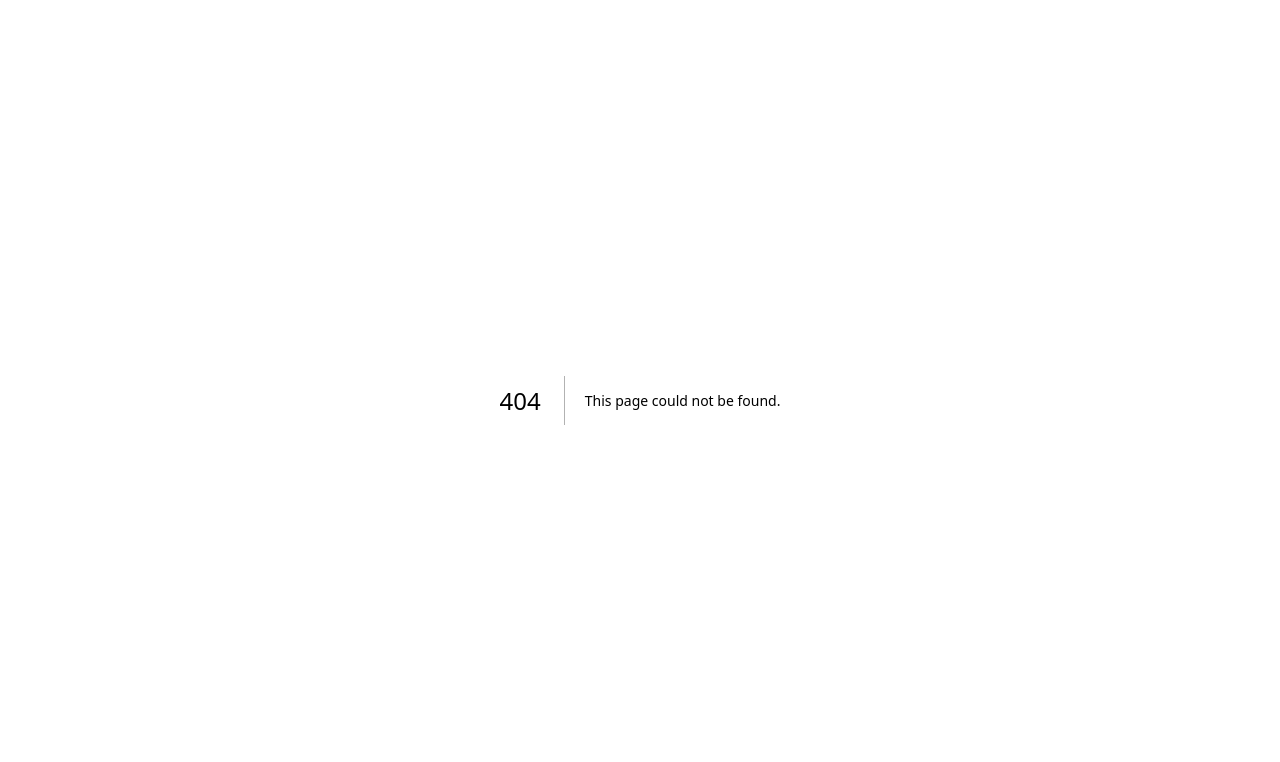
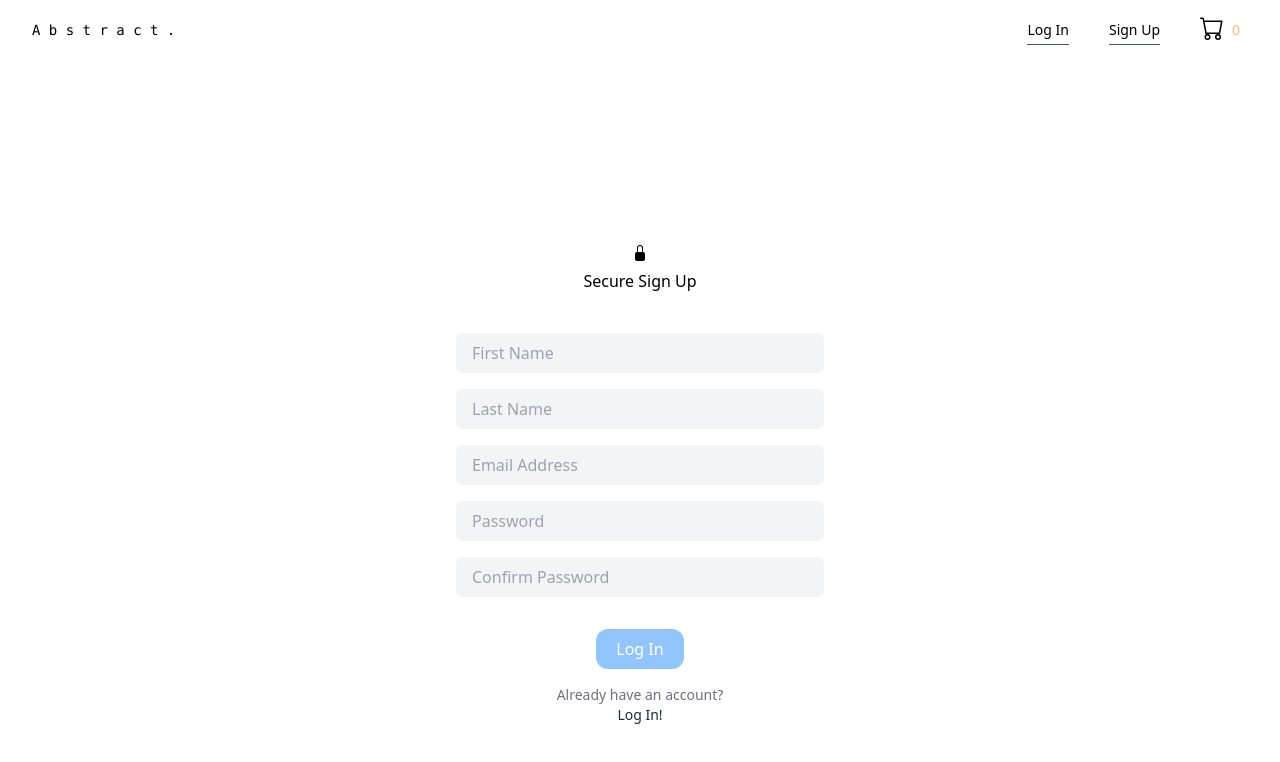
Before and after one commit to knlrvr/abstract, a Next.js app: page /signup in a window 1280 px wide. Before the commit this address had no page. Shown: the top 762 px of the page. Built offline with nearby package versions, Linux system fonts and the light colour scheme.

Commit message:
new pages

```diff
--- a/components/Navbar.js
+++ b/components/Navbar.js
@@ -11,19 +11,30 @@ export default function Navbar() {
 
     return (
         <nav className="nav mt-2 py-2 px-4 md:px-8 lg:px-8 flex justify-between w-full">
+            <Link href="/">
             <h1 className="text-sm py-1 font-mono">
                 A b s t r a c t .
             </h1>
-            <ul className="flex text-2xl space-x-4 mr-6 md:space-x-6 lg:space-x-8">
+            </Link>
+            <ul className="flex text-2xl space-x-6 mr-6 md:space-x-8 lg:space-x-10">
               <li>
-                <Link href='/'>
-                    <BsHouse />
+                <Link href='/login'>
+                    <p className="text-xs md:text-sm py-1 border-b border-gray-600">
+                        Log In
+                    </p>
+                </Link>
+              </li>
+              <li>
+                <Link href='/signup'>
+                    <p className="text-xs md:text-sm py-1 border-b border-gray-600">
+                        Sign Up
+                    </p>
                 </Link>
               </li>
               <li>
                 <Link href='/cart'>
                     <BsCart />
-                    <span className="cart text-sm absolute top-5 font-mono right-6 md:right-10">
+                    <span className="cart text-orange-300 text-sm absolute top-5 right-6 md:right-10">
                         {selectedProducts.length}
                     </span>
                 </Link>
--- a/components/Product.js
+++ b/components/Product.js
@@ -1,6 +1,11 @@
 import Image from 'next/image'
-import { useContext } from 'react';
-import { AiOutlinePlus } from 'react-icons/ai';
+import { useContext, useRef, useState } from 'react'
+import {
+    AiOutlinePlus,
+} from 'react-icons/ai'
+import {
+    BsCheck2
+} from 'react-icons/bs'
 import { ProductsContext } from './ProductsContext';
 
 export default function Product({_id,name,price,description,picture}) {
@@ -8,6 +13,14 @@ export default function Product({_id,name,price,description,picture}) {
     function addProduct() {
         setSelectedProducts(prev => [...prev, _id]);
     }
+
+    const [isActive, setIsActive] = useState(false);
+
+    function onClick() {
+        addProduct();
+    }
+
+    setTimeout(setIsActive, 3000);
 
     return (
         <div className="w-64 border p-4 rounded-lg shadow-md">
@@ -26,10 +39,16 @@ export default function Product({_id,name,price,description,picture}) {
             <p className="font-thin mt-1 h-24">{description}</p>
             <div className="flex mt-4 mr-2">
                 <div className="text-xl grow">${price}</div>
-                <button onClick={addProduct}
+                {isActive?
+                <button onClick={() => { onClick(); setIsActive(!isActive)}}
+                    className="bg-blue-400 py-2 px-5 rounded-full hover:bg-blue-300 text-white transition ease-in-out duration-400 hover:shadow-lg hover:shadow-gray-600 hover:shadow-rounded">
+                    <BsCheck2 />
+                </button> :
+                <button onClick={() => { onClick(); setIsActive(!isActive)}}
                     className="bg-blue-400 py-2 px-5 rounded-full hover:bg-blue-300 text-white transition ease-in-out duration-400 hover:shadow-lg hover:shadow-gray-600 hover:shadow-rounded">
                     <AiOutlinePlus />
                 </button>
+                }
             </div>
         </div>
     );
--- a/components/ProductsContext.js
+++ b/components/ProductsContext.js
@@ -5,6 +5,9 @@ export const ProductsContext = createContext({});
 export function ProductsContextProvider({children}) {
     const [selectedProducts, setSelectedProducts] = useState([]);
     return (
-        <ProductsContext.Provider value={{selectedProducts, setSelectedProducts}}>{children}</ProductsContext.Provider>
+        <ProductsContext.Provider
+            value={{selectedProducts, setSelectedProducts}}>
+                {children}
+        </ProductsContext.Provider>
     )
 }
--- a/pages/cart.js
+++ b/pages/cart.js
@@ -6,10 +6,11 @@ import {
     BsChevronDown,
     BsChevronUp,
 } from 'react-icons/bs'
+import Link from 'next/link'
 
-export default function CheckoutPage() {
+export default function Cart() {
   const {selectedProducts,setSelectedProducts} = useContext(ProductsContext);
-  const [productsInfos, setProductsInfos] = useState([]);
+  const [productsInfo, setProductsInfo] = useState([]);
   const [name, setName] = useState('');
   const [email, setEmail] = useState('');
 
@@ -17,12 +18,13 @@ export default function CheckoutPage() {
     const uniqIds = [...new Set(selectedProducts)];
     fetch('/api/products?ids='+uniqIds.join(','))
       .then(response => response.json())
-      .then(json => setProductsInfos(json));
+      .then(json => setProductsInfo(json));
   }, [selectedProducts]);
 
   function moreOfThisProduct(id) {
     setSelectedProducts(prev => [...prev,id]);
   }
+
   function lessOfThisProduct(id) {
     const pos = selectedProducts.indexOf(id);
     if (pos !== -1) {
@@ -32,45 +34,49 @@ export default function CheckoutPage() {
     }
   }
 
-  const deliveryPrice = Math.floor(Math.random() * 10);
+  let taxPrice = 0;
   let subtotal = 0;
   if (selectedProducts?.length) {
     for (let id of selectedProducts) {
-      const price = productsInfos.find(p => p._id === id)?.price || 0;
+      const price = productsInfo.find(p => p._id === id)?.price || 0;
       subtotal += price;
+      taxPrice = Math.floor(Math.random() * 10);
     }
   }
-  const total = subtotal + deliveryPrice;
+
+  const total = subtotal + taxPrice;
 
   return (
     <>
     <Navbar />
-    {/**
-      {!productsInfos.length && (
-        <div>Cart is empty. Start shopping!</div>
-      )}
-     */}
-      {productsInfos.length && productsInfos.map(productInfo => {
+    <div className="flex justify-center text-sm font-thin mt-12">Cart</div>
+
+      {productsInfo.length && productsInfo.map(productInfo => {
         const amount = selectedProducts.filter(id => id === productInfo._id).length;
         if (amount === 0) return;
         return (
-        <div className="max-w-xl mx-auto mt-24" key={productInfo._id}>
-          <div className="p-4 rounded-xl float-left">
-            <Image className="w-24 rounded-xl" src={productInfo.picture} alt=""/>
+        <div className="max-w-xl mx-auto mt-4" key={productInfo._id}>
+          <div className="p-3 rounded-xl float-left">
+            <Image className="w-24 rounded-xl"
+                src={productInfo.picture}
+                alt=""
+                width="1000"
+                height="0"
+            />
           </div>
           <div className="pl-8 items-center">
             <h3 className="font-bold text-lg">{productInfo.name}</h3>
             <p className="text-sm text-gray-500">{productInfo.description}</p>
             <div className="flex mt-1">
-              <div className="grow font-bold">${productInfo.price}</div>
-              <div className="mt-6">
-                <button onClick={() => lessOfThisProduct(productInfo._id)} className="border border-blue-300 px-2 p-1 rounded-lg text-blue-300">
+              <div className="grow mt-6 font-bold">${productInfo.price}</div>
+              <div className="mt-6 pr-6">
+                <button onClick={() => lessOfThisProduct(productInfo._id)} className="border border-blue-300 px-1 p-1 rounded-full text-blue-300">
                     <BsChevronDown />
                 </button>
-                <span className="px-6">
+                <span className="px-4">
                   {selectedProducts.filter(id => id === productInfo._id).length}
                 </span>
-                <button onClick={() => moreOfThisProduct(productInfo._id)} className="bg-blue-400 px-2 p-1 rounded-lg text-white">
+                <button onClick={() => moreOfThisProduct(productInfo._id)} className="bg-blue-400 px-1 p-1 rounded-full text-white">
                     <BsChevronUp />
                 </button>
               </div>
@@ -78,43 +84,35 @@ export default function CheckoutPage() {
           </div>
         </div>
       )})}
-      <form action="/api/cart"
+      <form action="/"
         method="POST"
-        className="p-12 max-w-4xl mx-auto">
-        <div className="mt-8">
-          <input
-            name="name"
-            value={name}
-            onChange={e => setName(e.target.value)}
-            className="bg-gray-100 w-full rounded-lg px-4 py-2 mb-4"
-            type="text"
-            placeholder="Name"
-          />
-          <input
-            name="email"
-            value={email}
-            onChange={e => setEmail(e.target.value)}
-            className="bg-gray-100 w-full rounded-lg px-4 py-2 mb-4"
-            type="email"
-            placeholder="Email"
-          />
-        </div>
+        className="p-12 max-w-2xl mx-auto">
         <div className="mt-8">
           <div className="flex my-3">
             <h3 className="grow font-thin text-gray-400">Subtotal:</h3>
             <h3 className="font-thin">${subtotal}</h3>
           </div>
           <div className="flex my-3">
-            <h3 className="grow font-thin text-gray-400">Delivery:</h3>
-            <h3 className="font-thin">${deliveryPrice}</h3>
+            <h3 className="grow font-thin text-gray-400">Tax:</h3>
+            <h3 className="font-thin">${taxPrice}</h3>
           </div>
-          <div className="flex my-3 pt-3">
+          <div className="flex my-3 pt-4">
             <h3 className="grow font-thin text-gray-400">Total:</h3>
             <h3 className="font-thin">${total}</h3>
           </div>
         </div>
         <input type="hidden" name="products" value={selectedProducts.join(',')}/>
-        <button type="submit" className="bg-blue-300 px-5 py-2 rounded-xl font-thin text-white my-4 float-right">Checkout</button>
+          <Link href="/">
+            <p className="text-xs text-center mb-2 mt-8">Need something else? Click to continue shopping!</p>
+          </Link>
+          <div className="flex justify-center space-x-12">
+            <button type="submit" className="text-sm bg-blue-300 px-5 py-2 rounded-xl font-thin text-white my-4 float-right">
+              Guest Checkout
+            </button>
+            <button type="submit" className="text-sm bg-blue-300 px-5 py-2 rounded-xl font-thin text-white my-4 float-right">
+              Log In & Checkout
+            </button>
+          </div>
       </form>
     </>
   );
--- a/pages/index.js
+++ b/pages/index.js
@@ -8,6 +8,7 @@ import Hero from '../components/Hero'
 export default function Home() {
   const [productsInfo, setProductsInfo] = useState();
   const [phrase, setPhrase] = useState();
+
   useEffect(() => {
     fetch('api/products')
     .then(response => response.json())
@@ -55,7 +56,7 @@ export default function Home() {
                 </div>
                 <p className="font-thin mt-1 h-24">Push advancement through perpetuating poverty! If you don&apos;t have it, you&apos;re an outsider! Shun!</p>
                 <div className="flex mt-4 mr-2">
-                    <div className="text-xl grow text-gray-400 text-center">coming soon</div>
+                    <div className="text-sm grow text-gray-400 text-center uppercase">coming soon</div>
                 </div>
               </div>
             </div>
--- /dev/null
+++ b/pages/login.js
@@ -0,0 +1,58 @@
+import Navbar from "../components/Navbar";
+import { useState } from 'react'
+import { BsLockFill } from "react-icons/bs";
+import Link from 'next/link'
+
+export default function Login() {
+    const [email, setEmail] = useState('');
+    const [password, setPassword] = useState('');
+
+    return (
+        <main>
+            <Navbar />
+            <div className="text-center py-48">
+                <div className="flex justify-center mb-2 ">
+                    <BsLockFill />
+                </div>
+                <p className="mb-8">Secure Log In</p>
+                <div className="flex flex-col justify-center max-w-sm mx-auto p-2">
+                    <form action="/"
+                        method="POST">
+                        <input
+                            type="text"
+                            name="email"
+                            value={email}
+                            onChange={e => setEmail(e.target.value)}
+                            placeholder="Email Address"
+                            className="bg-gray-100 w-full rounded-lg px-4 py-2 mb-4 focus:outline-none"
+                        />
+                        <input
+                            type="password"
+                            name="password"
+                            value={password}
+                            onChange={e => setPassword(e.target.value)}
+                            placeholder="Password"
+                            className="bg-gray-100 w-full rounded-lg px-4 py-2 mb-2 focus:outline-none"
+                        />
+                        <div className="text-xs flex justify-end mb-2 hover:text-blue-400 ">
+                            <Link href="/">
+                                <p>Forgot your password?</p>
+                            </Link>
+                        </div>
+                        <button type="submit" className="bg-blue-300 px-5 py-2 rounded-xl font-thin text-white my-4 hover:bg-blue-400 hover:shadow-lg">
+                            Log In
+                        </button>
+                    </form>
+                    <div className="flex justify-center text-sm text-gray-500">
+                        <p>Don't have an account? <br />
+                            <Link href="/signup"
+                                className="text-gray-800 hover:text-blue-400">
+                                Sign Up!
+                            </Link>
+                        </p>
+                    </div>
+                </div>
+            </div>
+        </main>
+    )
+}
--- /dev/null
+++ b/pages/signup.js
@@ -0,0 +1,80 @@
+import Navbar from "../components/Navbar";
+import Link from 'next/link'
+import { useState } from "react";
+import { BsLockFill } from "react-icons/bs";
+
+export default function Signup() {
+    const [firstName, setFirstName] = useState('');
+    const [lastName, setLastName] = useState('');
+    const [email, setEmail] = useState('');
+    const [password, setPassword] = useState('');
+    const [confPassword, setConfPassword] = useState('');
+
+    return (
+        <main>
+            <Navbar />
+            <div className="text-center py-48">
+                <div className="flex justify-center mb-2 ">
+                    <BsLockFill />
+                </div>
+                <p className="mb-8">Secure Sign Up</p>
+                <div className="flex flex-col justify-center max-w-sm mx-auto p-2">
+                    <form action="/"
+                        method="POST">
+                        <input
+                            type="text"
+                            name="name"
+                            value={firstName}
+                            onChange={e => setFirstName(e.target.value)}
+                            placeholder="First Name"
+                            className="bg-gray-100 w-full rounded-lg px-4 py-2 mb-4 focus:outline-none"
+                        />
+                        <input
+                            type="text"
+                            name="name"
+                            value={lastName}
+                            onChange={e => setLastName(e.target.value)}
+                            placeholder="Last Name"
+                            className="bg-gray-100 w-full rounded-lg px-4 py-2 mb-4 focus:outline-none"
+                        />
+                        <input
+                            type="text"
+                            name="email"
+                            value={email}
+                            onChange={e => setEmail(e.target.value)}
+                            placeholder="Email Address"
+                            className="bg-gray-100 w-full rounded-lg px-4 py-2 mb-4 focus:outline-none"
+                        />
+                        <input
+                            type="password"
+                            name="password"
+                            value={password}
+                            onChange={e => setPassword(e.target.value)}
+                            placeholder="Password"
+                            className="bg-gray-100 w-full rounded-lg px-4 py-2 mb-4 focus:outline-none"
+                        />
+                        <input
+                            type="password"
+                            name="password"
+                            value={confPassword}
+                            onChange={e => setConfPassword(e.target.value)}
+                            placeholder="Confirm Password"
+                            className="bg-gray-100 w-full rounded-lg px-4 py-2 mb-4 focus:outline-none"
+                        />
+                        <button type="submit" className="bg-blue-300 px-5 py-2 rounded-xl font-thin text-white my-4 hover:bg-blue-400 hover:shadow-lg">
+                            Log In
+                        </button>
+                    </form>
+                    <div className="flex justify-center text-sm text-gray-500">
+                        <p>Already have an account? <br />
+                            <Link href="/login"
+                                className="text-gray-800 hover:text-blue-400">
+                                Log In!
+                            </Link>
+                        </p>
+                    </div>
+                </div>
+            </div>
+        </main>
+    )
+}
```
Also changed, not shown: components/Hero.js (+0 -7 lines).
